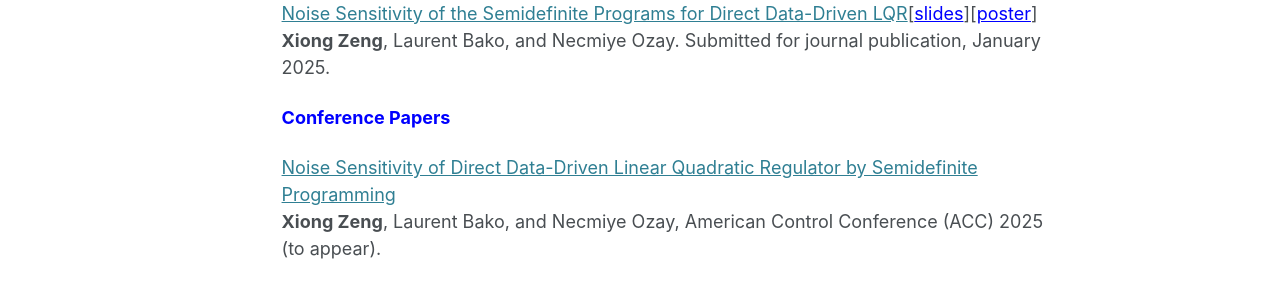
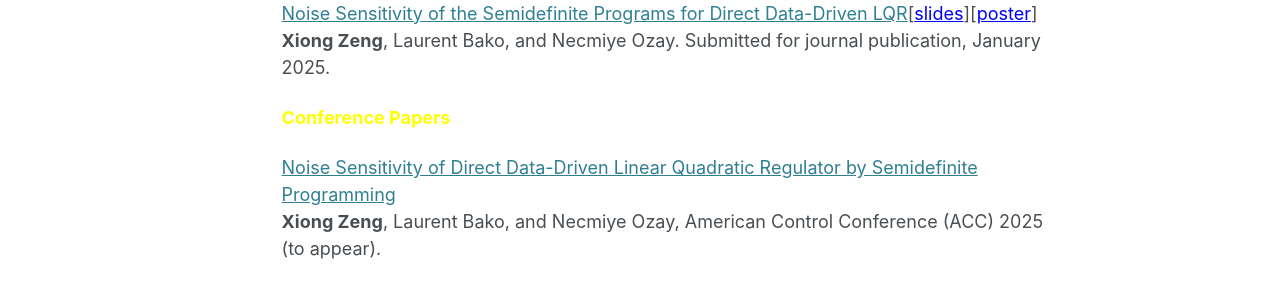
Before and after one commit to zengxiong111/zengxiong.github.io, a Jekyll site: the page built from _pages/about.md, in a window 1280 px wide. Shown: the part 556-846 px from the top of the page. Built offline with Jekyll 4.4.1, drawn with Linux system fonts in a browser that asks for light colours; some web fonts are replaced.

Commit message:
Update about.md

```diff
--- a/_pages/about.md
+++ b/_pages/about.md
@@ -26,7 +26,7 @@ I'm a fourth-year Ph.D. student in UMich EECS department starting in 2021 Fall.
 **Xiong Zeng**, Laurent Bako, and Necmiye Ozay. Submitted for journal publication, January 2025.
 
 
- <span style="color:blue">**Conference Papers**</span>
+ <span style="color:yellow">**Conference Papers**</span>
 
 
  [Noise Sensitivity of Direct Data-Driven Linear Quadratic Regulator by Semidefinite Programming](https://web.eecs.umich.edu/~necmiye/pubs/ZengBO_acc25.pdf)<br>
```
